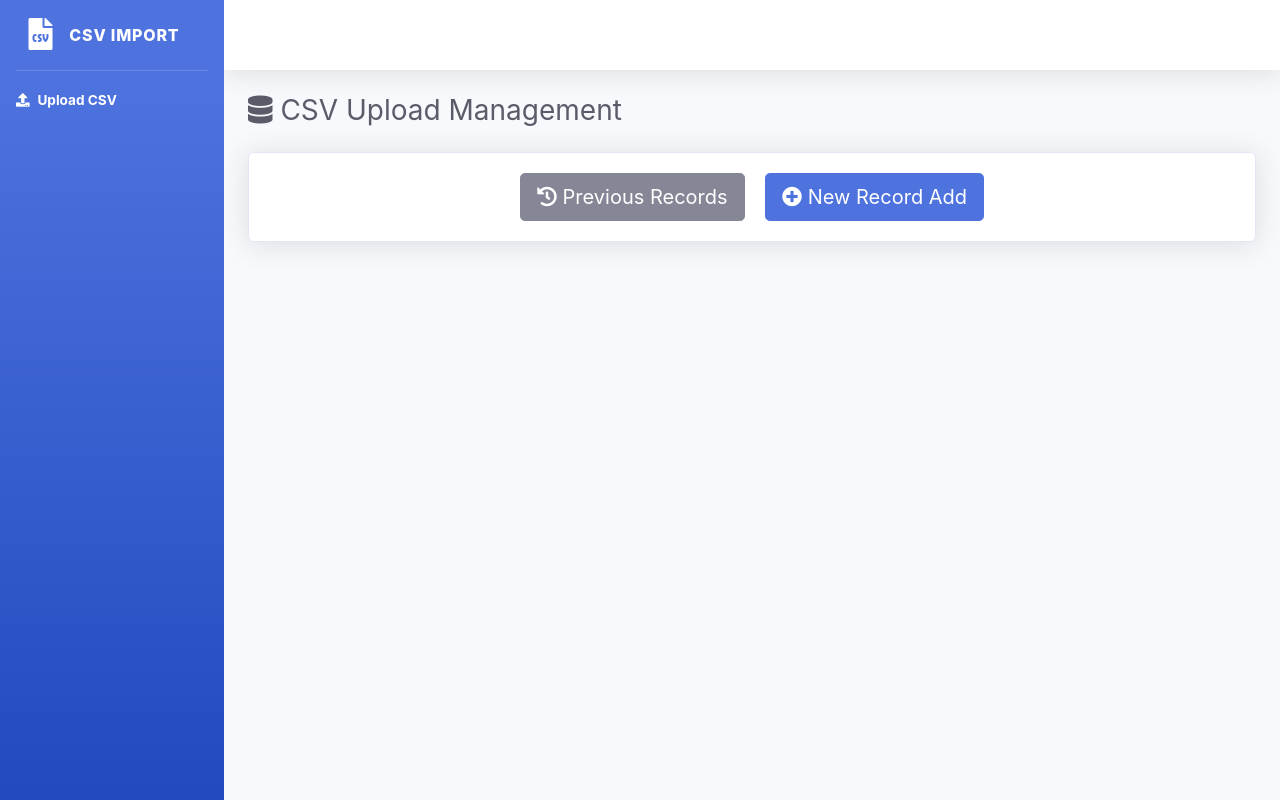
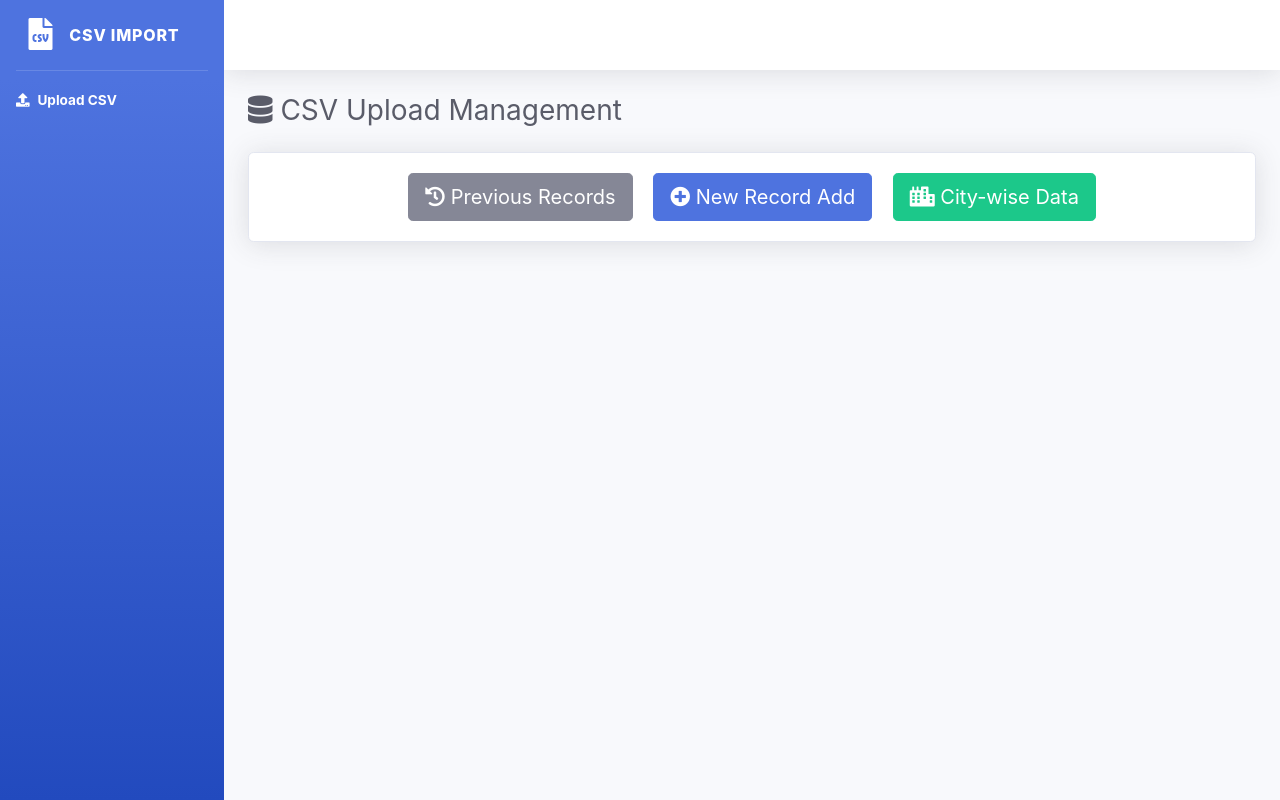
Before and after one commit to VirtusStack/csv_import_system, a PHP site: page /csv_import_system/upload.php in a window 1280 px wide. Run offline with PHP 8.4, Linux system fonts and the light colour scheme.

Commit message:
Update upload.php

```diff
--- a/upload.php
+++ b/upload.php
@@ -1,4 +1,5 @@
 <?php
+// UPLOAD PAGE - STEP 1
 // Displays "Previous Records" and "New Record Add" buttons
 //  User clicks "New Record Add" → goes to upload_form.php
 
@@ -28,6 +29,11 @@ include 'templates/include/sidebar.php';
         <i class="fas fa-plus-circle"></i> New Record Add
       </a>
 
+      <!-- City-wise Data Button -->
+      <a href="city_wise.php" class="btn btn-success btn-lg mx-2">
+        <i class="fas fa-city"></i> City-wise Data
+      </a>
+
     </div>
   </div>
 
```
